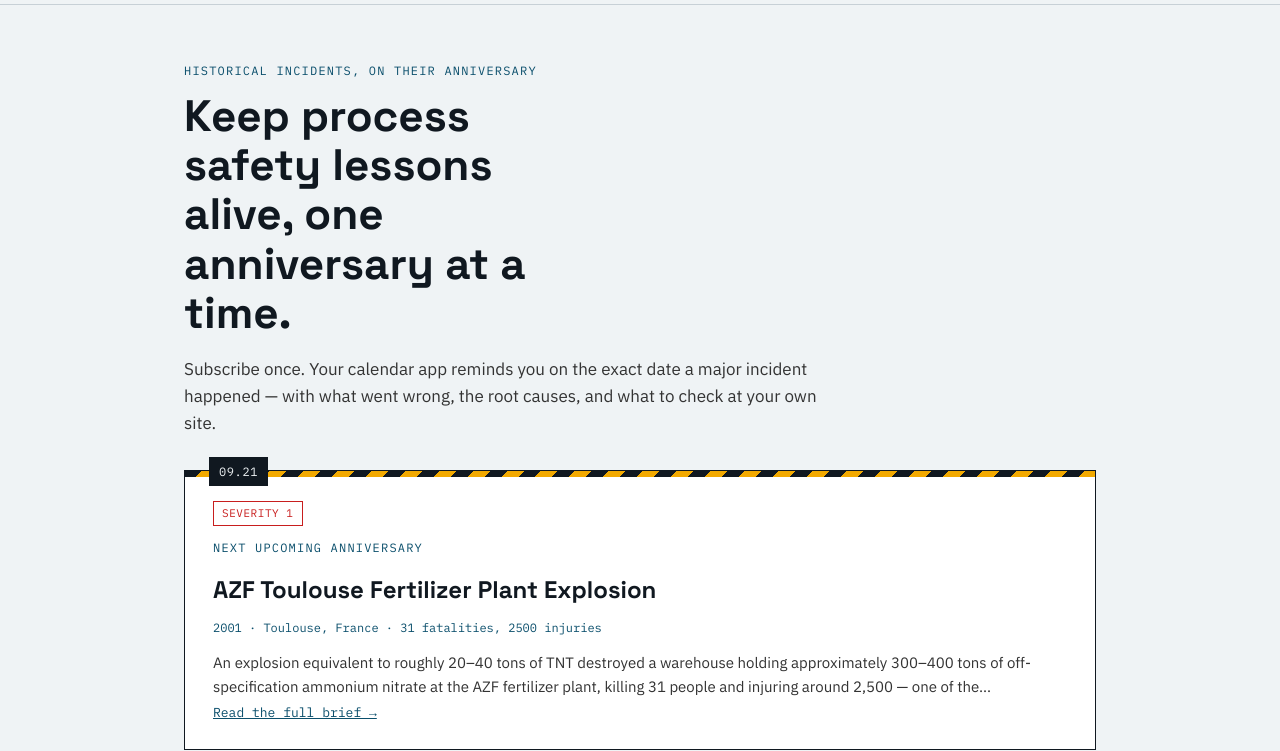
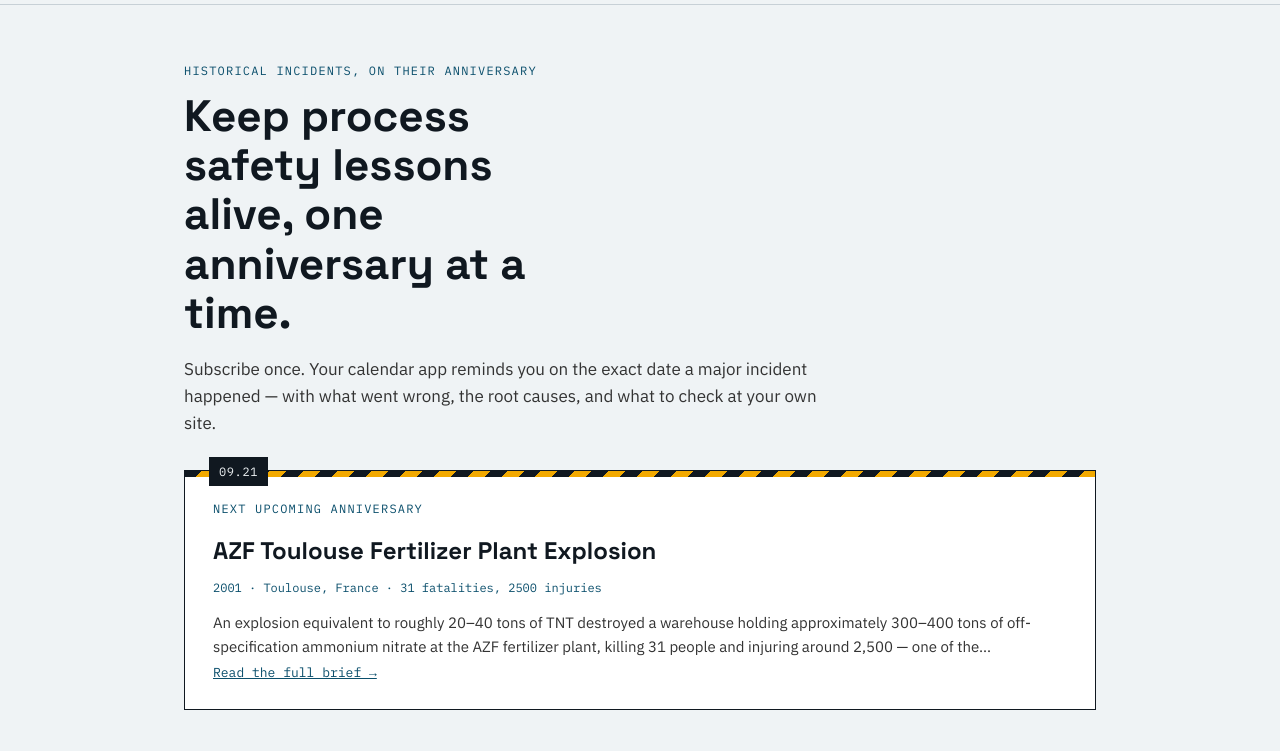
Before and after one commit to Harish70777/process-safety-Calendar, a website: page site/index.html in a window 1280 px wide. Shown: the part 62-813 px from the top of the page. Drawn offline with Linux system fonts and the light colour scheme.

Commit message:
Hide hero tier span in index.html

```diff
--- a/site/index.html
+++ b/site/index.html
@@ -299,7 +299,7 @@
 
     <div class="placard" id="hero-placard">
       <div class="date-tab" id="hero-date">&nbsp;</div>
-      <span class="tier-tag" id="hero-tier">&nbsp;</span>
+      <span class="tier-tag" id="hero-tier" style="display:none;">&nbsp;</span>
       <div class="eyebrow" id="hero-label" style="margin-bottom:4px;">&nbsp;</div>
       <h2 id="hero-title">Loading…</h2>
       <div class="meta" id="hero-meta">&nbsp;</div>
@@ -360,7 +360,6 @@
     ].filter(Boolean).join(", ");
 
     document.getElementById("hero-date").textContent = mmStr + "." + ddStr;
-    document.getElementById("hero-tier").textContent = "Severity " + chosen.severity;
     document.getElementById("hero-label").textContent = label;
     document.getElementById("hero-title").textContent = chosen.title;
     document.getElementById("hero-meta").textContent = md.year + " \u00b7 " + chosen.location + (toll ? " \u00b7 " + toll : "");
```
